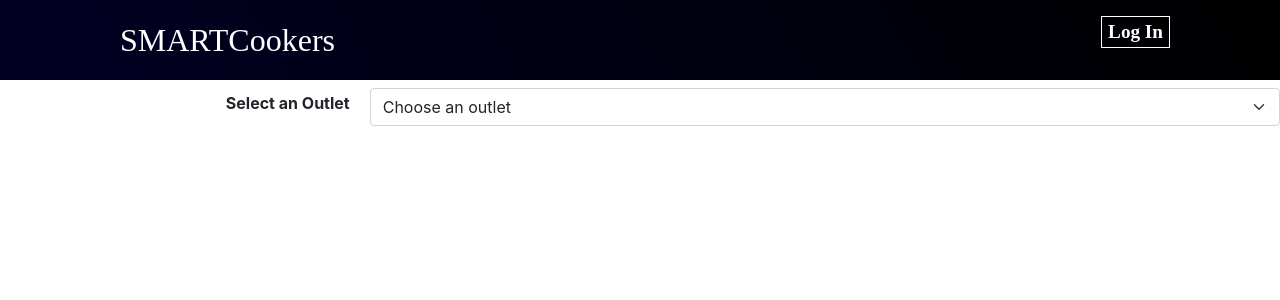
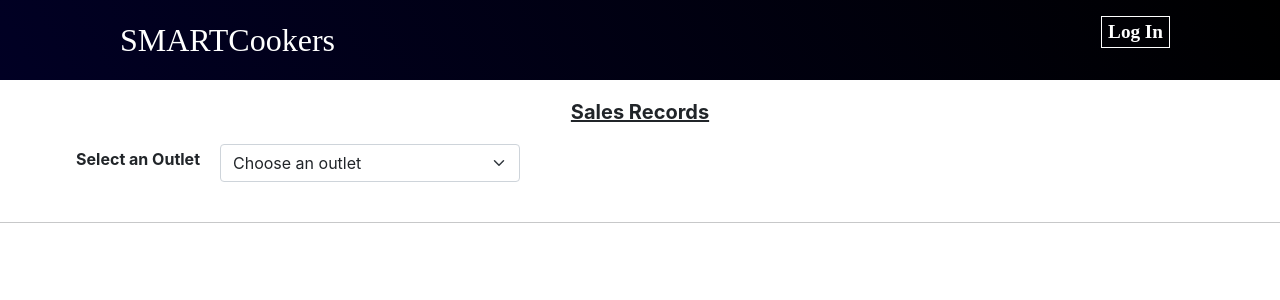
Before and after one commit to ISithmini/smart-cookers-frontend, a React (Vite) app: page /sales in a window 1280 px wide. Shown: the top 300 px of the page. Built offline with nearby package versions, Linux system fonts and the light colour scheme; a web font is replaced by a local one.

Commit message:
user transactions modified

```diff
--- a/src/Components/HomeComponent/HomeComponent.css
+++ b/src/Components/HomeComponent/HomeComponent.css
@@ -33,7 +33,7 @@ h2{
 
 .form-label{
   text-align: right;
-  width : 500px;
+  width : 200px;
   margin-right: 20px;
 }
 .product-display {
--- /dev/null
+++ b/src/Components/SalesComponent/SalesTransaction.css
@@ -0,0 +1,11 @@
+.sales-container{
+    margin-top: 100px !important;
+}
+
+.form-container{
+    display: flex;
+}
+
+.form-select{
+    width: 300px;
+}
--- a/src/Components/SalesComponent/SalesTransactions.tsx
+++ b/src/Components/SalesComponent/SalesTransactions.tsx
@@ -1,20 +1,45 @@
+import { useEffect, useState } from 'react';
+import { getOrders } from '../../Services/Api/ProductService/ProductApi';
+import './SalesTransaction.css';
+
 interface SalesTransactionsProps {
 
 }
 
 const SalesTransactions: React.FunctionComponent<SalesTransactionsProps> = () => {
+
+    const [outlet, setoutlet] = useState('Colombo');
+    const [click, setclick] = useState(false);
+
+    const getOrdersDetails = () => {
+        getOrders(outlet). then((res)=> {
+            setclick(true)
+            console.log(res.data);
+        })
+
+    }
+
+    const setoutletName =  (e : any) => {
+        const timer = setTimeout(() => {
+            setoutlet(e.target.value);
+        },2000)
+        getOrdersDetails()
+        return (
+
+        ) => clearTimeout(timer);
+
+
+    }
+
+
     return (
         <div className="sales-container">
-                <div className="text-center"><h2> Sales Records</h2></div>
+                <div className="text-center"><h5> <b><u>Sales Records</u></b></h5></div>
                 <div className="form-container">
                         <label className="form-label">
                             <b>Select an Outlet</b>
                         </label>
-                        <select className="form-select" defaultValue={'DEFAULT'} onChange={(e) => {
-                            // setoutlet(e.target.value);
-                            // console.log(outlet)
-                            // handleOutlet();
-                        }}>
+                        <select className="form-select" defaultValue={'DEFAULT'} onChange={(e) => setoutletName(e)}>
                             <option value='DEFAULT' disabled> Choose an outlet</option>
                             <option value='Colombo'>Colombo</option>
                             <option value='Gampaha' >Gampaha</option>
@@ -22,7 +47,7 @@ const SalesTransactions: React.FunctionComponent<SalesTransactionsProps> = () =>
                             <option value='Kalutara'>Kalutara</option>
                         </select>
                 </div>
-
+                <hr/>
             </div>
      );
 }
--- a/src/Services/Api/ProductService/ProductApi.tsx
+++ b/src/Services/Api/ProductService/ProductApi.tsx
@@ -5,9 +5,15 @@ const mockapi = 'https://61f8a8f7783c1d0017c4470d.mockapi.io';
 export const getProducts = () => {
     return axios.get('http://localhost:8000/product/getall');
 }
+
 export const getProductsInOutlet = ( outletName : string) => {
     return axios.get(`http://localhost:8000/product/outlet/${outletName}`);
 }
+
+export const getOrders = ( outletName : string) => {
+    return axios.get(`http://localhost:8000/product/order/${outletName}`);
+}
+
 
 
 export const getOneProductOutlet = (id: string) => {
```
